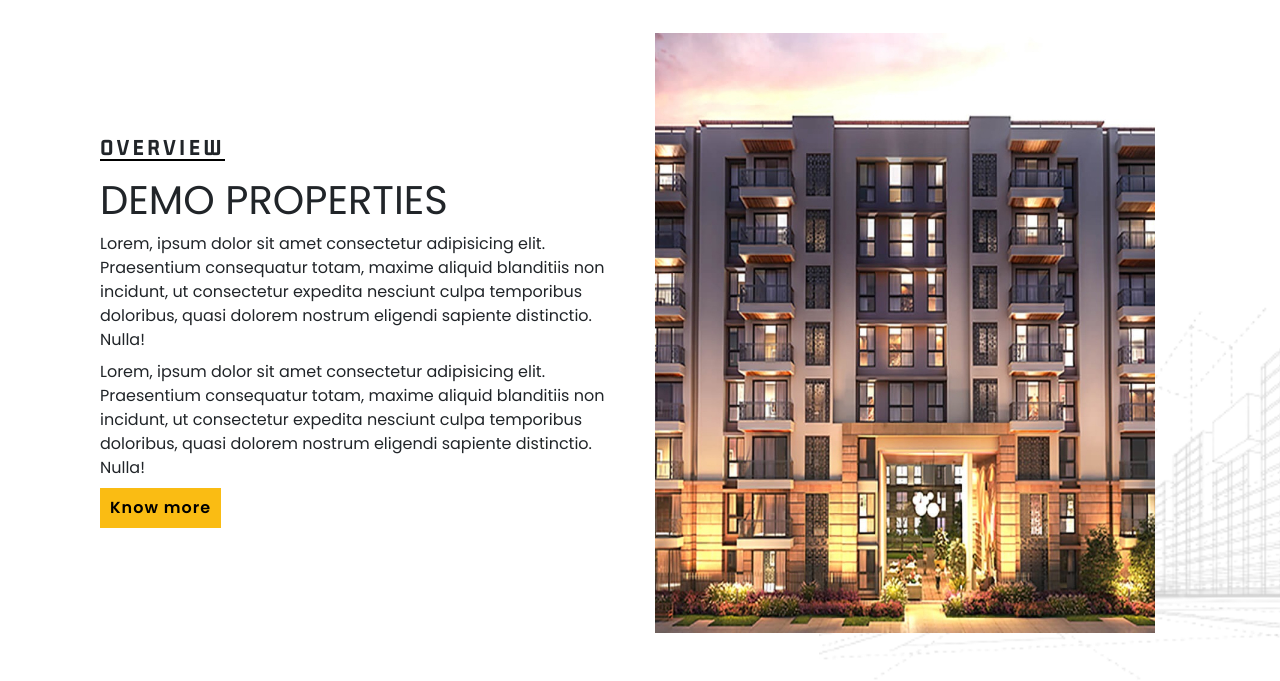
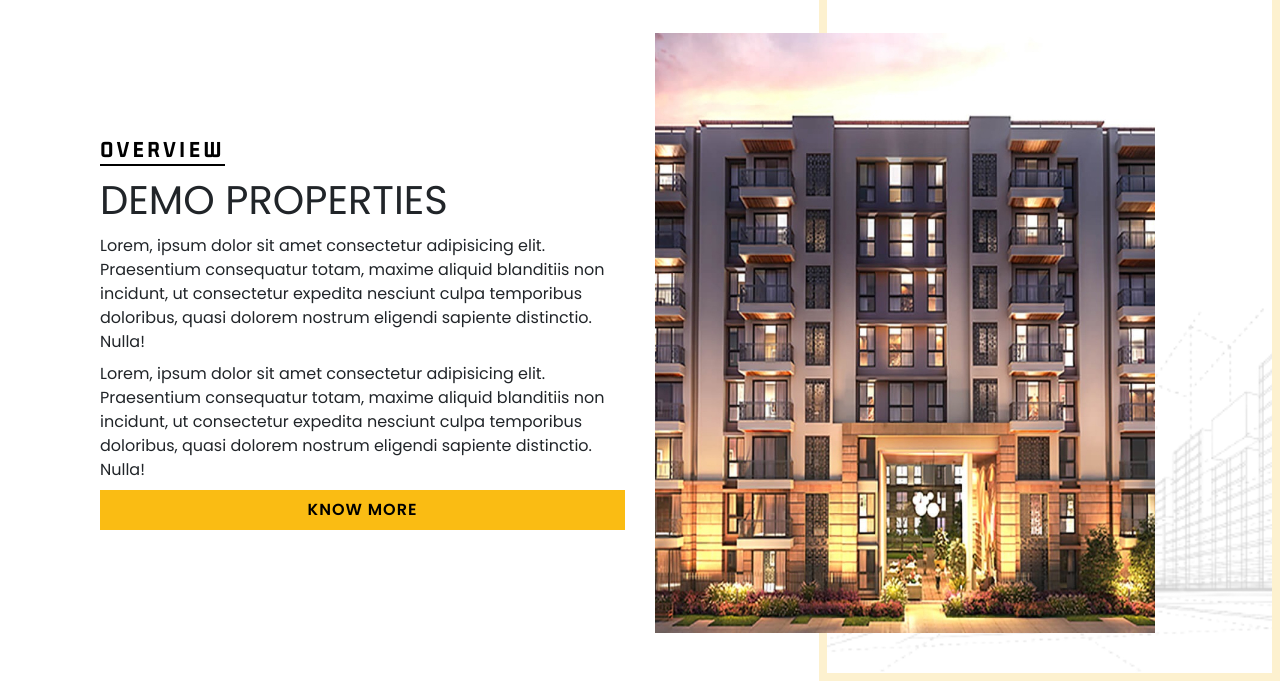
Before and after one commit to techgtf/layout-bp-1, a plain HTML site: page index.html in a window 1280 px wide. Shown: the part 615-1296 px from the top of the page. Drawn offline with Linux system fonts and the light colour scheme.

Commit message:
chnages in overview section

```diff
--- a/assets/css/style.css
+++ b/assets/css/style.css
@@ -7,6 +7,7 @@
 /*default Css Start Here*/
 body, p, h1, h2, h3, h4, h5, h6, ul, li{margin:0px;padding:0;}
 *{text-decoration: none; outline: none; border: 0;font-family: "popins"; list-style: none;}
+button:focus{border: 0; outline: 0;}
 a:hover{text-decoration: none; outline: none; border: 0; color: inherit;}
 button{cursor: pointer;}
 /*default Css End Here*/
@@ -70,9 +71,10 @@ button{cursor: pointer;}
 
 
 /* .commonSection */
-.commonSection .absolutediv{right: 0; width: 36%; background: url(../images/overviewbg.png) no-repeat; right: 0; top: 0; bottom: 0; z-index: -1; opacity: 0.2; background-size: cover;}
-.commonSection .smallHeading{font-size: 18px; border-bottom: 2px solid var(--black); width: fit-content; margin-bottom: 15px; font-weight: 600;}
-.commonSection .overviewHeading{font-size: 40px; margin-bottom: 8px;}
+.commonSection .absolutediv{right: 0; width: 36%; background: url(../images/overviewbg.png) no-repeat; right: 0; top: 0; bottom: 0; z-index: -1; opacity: 0.2; background-size: cover; border: 8px solid var(--orange);}
+.commonSection .smallHeading{font-size: 18px; border-bottom: 2px solid var(--black); width: fit-content; margin-bottom: 10px; font-weight: 600; color: var(--black);display: block;}
+.commonSection .overviewHeading{font-size: 40px; margin-bottom: 10px;}
+/* .overview-contaier .overviewbtn */
 
 /*Overview Codes Start From Here*/
 
--- a/index.html
+++ b/index.html
@@ -120,11 +120,11 @@
     <div class="container-fluid py-5 commonSection overview-contaier position-relative" id="overview">
         <div class="container flexdiv d-flex justify-content-between align-items-center">
             <div class="contentdiv col-md-6">
-                <h3 class="smallHeading fontkdamthmor">OVERVIEW</h3>
-                <h3 class="overviewHeading">DEMO PROPERTIES</h3>
+                <a href="#overview" class="smallHeading fontkdamthmor text-uppercase">OVERVIEW</a></h3>
+                <h3 class="overviewHeading text-uppercase">DEMO PROPERTIES</h3>
                 <article class="pb-2">Lorem, ipsum dolor sit amet consectetur adipisicing elit. Praesentium consequatur totam, maxime aliquid blanditiis non incidunt, ut consectetur expedita nesciunt culpa temporibus doloribus, quasi dolorem nostrum eligendi sapiente distinctio. Nulla!</article>
                 <article class="pb-2">Lorem, ipsum dolor sit amet consectetur adipisicing elit. Praesentium consequatur totam, maxime aliquid blanditiis non incidunt, ut consectetur expedita nesciunt culpa temporibus doloribus, quasi dolorem nostrum eligendi sapiente distinctio. Nulla!</article>
-                <button class="appbtn downloadbtn">Know more</button>
+                <button class="appbtn overviewbtn text-uppercase w-100">Know more</button>
             </div>
             <div class="imgdiv col-md-6">
                 <img src="assets/images/overview.jpg" alt="">
@@ -133,9 +133,13 @@
         <div class="absolutediv position-absolute"></div>
     </div>
     <!---------------- Overview Section Codes End From Here --------------->
+
     <!---------------- Highlights Section Codes Start From Here --------------->
-    <div class="container-fluid highlights-container" id="highlights"></div>
+    <div class="container-fluid highlights-container" id="highlights">
+
+    </div>
     <!---------------- Highlights Section Codes End From Here --------------->
+
     <!---------------- Price List Section Codes Start From Here --------------->
     <div class="container-fluid pricelist-container" id="price-list"></div>
     <!---------------- Price List Section Codes End From Here --------------->
```
